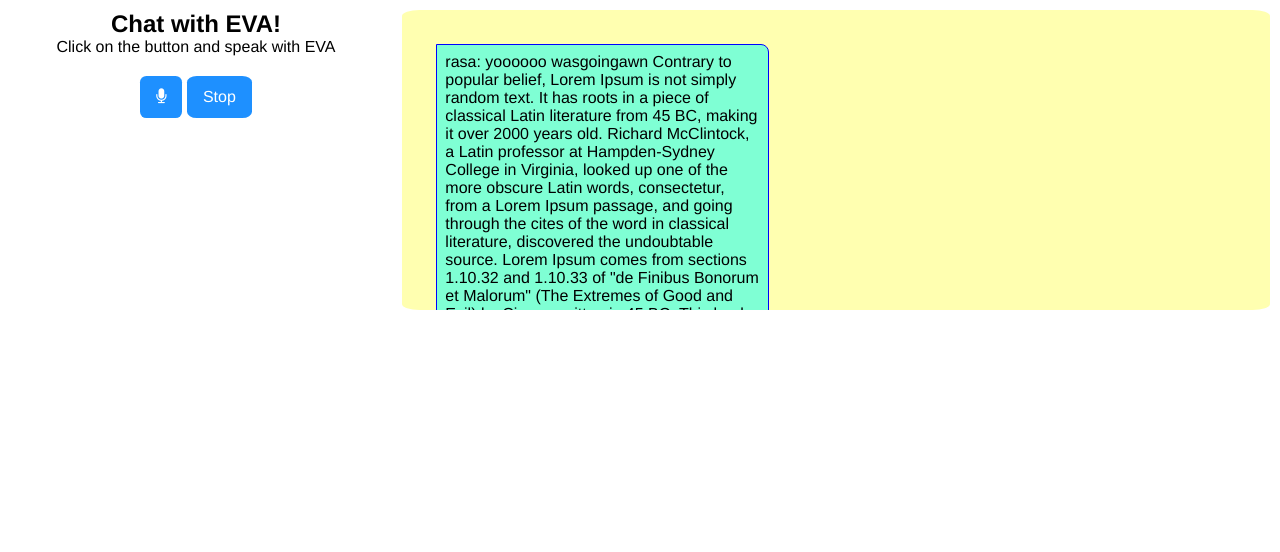
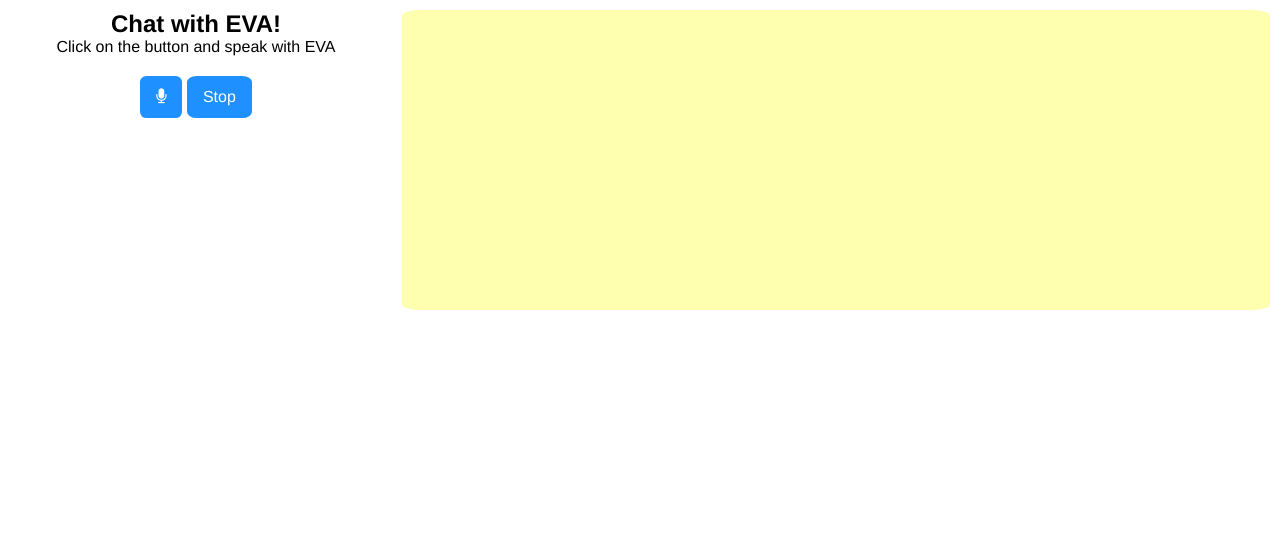
Before and after one commit to fenjenahwe/NLI-EVA0, a website built with webpack: page website/index.html in a window 1280 px wide. Built offline with nearby package versions, Linux system fonts and the light colour scheme; no server answers.

Commit message:
interface updates

```diff
--- a/website/index.html
+++ b/website/index.html
@@ -36,7 +36,7 @@
 
 <div id="container">
   <div class="prompt" style="display:none">you: hey rasa wassup</div>
-  <div class="response" >rasa: yoooooo wasgoingawn Contrary to popular belief, Lorem Ipsum is not simply random text. It has roots in a piece of classical Latin literature from 45 BC, making it over 2000 years old. Richard McClintock, a Latin professor at Hampden-Sydney College in Virginia, looked up one of the more obscure Latin words, consectetur, from a Lorem Ipsum passage, and going through the cites of the word in classical literature, discovered the undoubtable source. Lorem Ipsum comes from sections 1.10.32 and 1.10.33 of "de Finibus Bonorum et Malorum" (The Extremes of Good and Evil) by Cicero, written in 45 BC. This book is a treatise on the theory of ethics, very popular during the Renaissance. The first line of Lorem Ipsum, "Lorem ipsum dolor sit amet..", comes from a line in section 1.10.32.
+  <div class="response" style="display:none">rasa: yoooooo wasgoingawn Contrary to popular belief, Lorem Ipsum is not simply random text. It has roots in a piece of classical Latin literature from 45 BC, making it over 2000 years old. Richard McClintock, a Latin professor at Hampden-Sydney College in Virginia, looked up one of the more obscure Latin words, consectetur, from a Lorem Ipsum passage, and going through the cites of the word in classical literature, discovered the undoubtable source. Lorem Ipsum comes from sections 1.10.32 and 1.10.33 of "de Finibus Bonorum et Malorum" (The Extremes of Good and Evil) by Cicero, written in 45 BC. This book is a treatise on the theory of ethics, very popular during the Renaissance. The first line of Lorem Ipsum, "Lorem ipsum dolor sit amet..", comes from a line in section 1.10.32.
 
     The standard chunk of Lorem Ipsum used since the 1500s is reproduced below for those interested. Sections 1.10.32 and 1.10.33 from "de Finibus Bonorum et Malorum" by Cicero are also reproduced in their exact original form, accompanied by English versions from the 1914 translation by H. Rackham.</div>
 </div>
```
Also changed, not shown: 2 other files.
